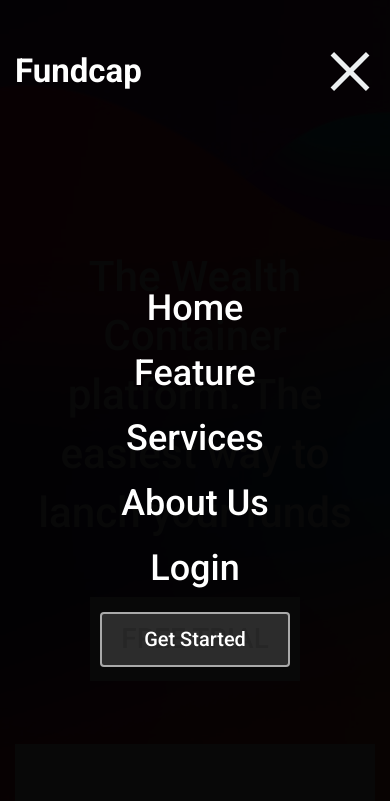
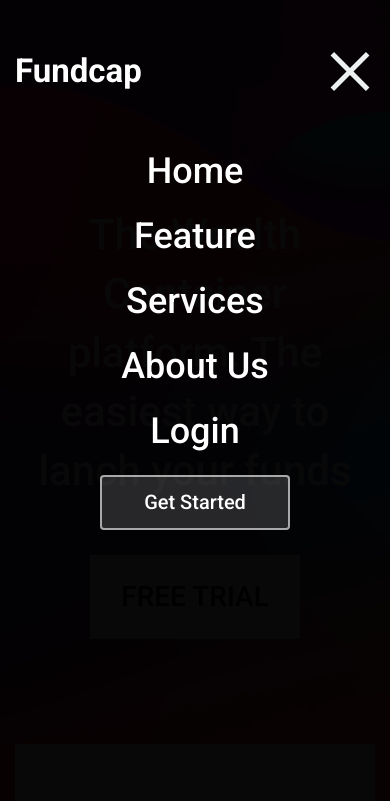
Before and after one commit to Lyubomyr89/FundCap, a plain HTML site: page index.html in a window 390 px wide. Both pictures are taken after a click on the button 350 px from the left and 71 px from the top of the page. Shown: the top 801 px of the page. Drawn offline with Linux system fonts and the light colour scheme.

Commit message:
mob menu fix

```diff
--- a/css/styles.css
+++ b/css/styles.css
@@ -303,7 +303,7 @@ a.free:hover {
   }
 
   .nav-wrapper {
-    margin-bottom: 18vmax;;
+    margin-bottom: 13vmax;
   }
 
   .title {
@@ -412,10 +412,6 @@ a.free:hover {
   }
 
   .nav-wrapper-mobile {
-    display: flex;
-    flex-direction: column;
-    align-items: center;
-    justify-content: center;
     position: absolute;
     left: 0;
     top: 0;
@@ -432,6 +428,17 @@ a.free:hover {
   .open.nav-wrapper-mobile {
     transform: scale(1);
     opacity: 1;
+  }
+
+  .mob-scroll-box{
+    display: flex;
+    flex-direction: column;
+    align-items: center;
+    justify-content: center;
+    overflow-y: auto;
+    max-height: calc(100vh - 110px);
+    padding-top: 40px;
+    padding-bottom: 40px;
   }
 
   .logo {
--- a/index.html
+++ b/index.html
@@ -21,6 +21,7 @@
             <span class="line"></span>
           </button>
           <div class="nav-wrapper-mobile">
+            <div class="mob-scroll-box">
               <nav class="navigation">
                 <a href="./index.html" class="logo m-hidden">Fundcap</a>
                 <ul class="menu">
@@ -41,6 +42,7 @@
               <div class="user-login">
                 <a href="#" class="login">Login</a>
                 <button class="get-started">Get Started</button>
+              </div>
             </div>
           </div>
         </div>
```
Lines whose indentation alone changed are shown as unchanged.
